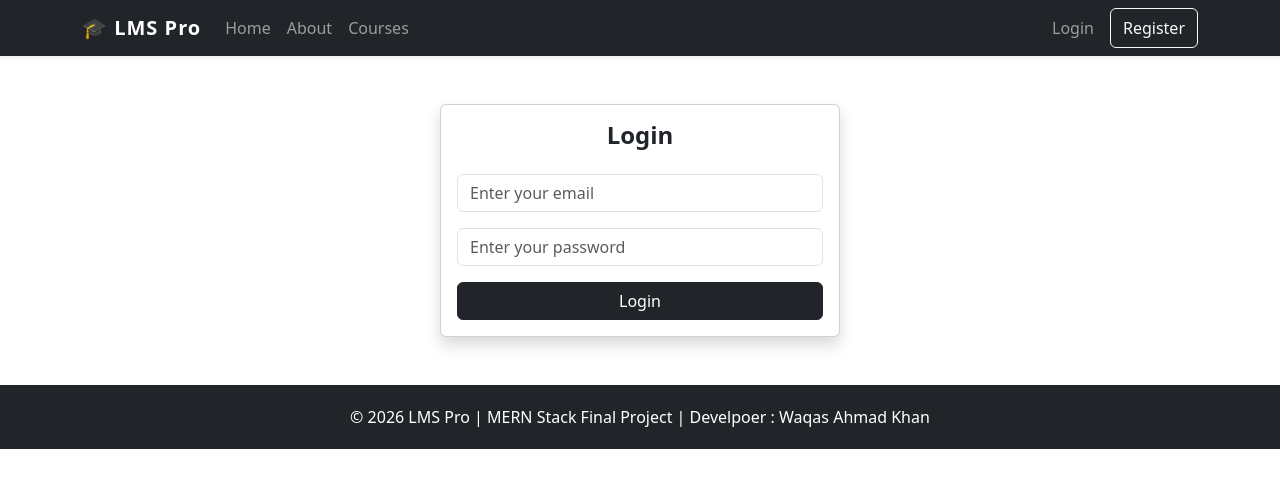
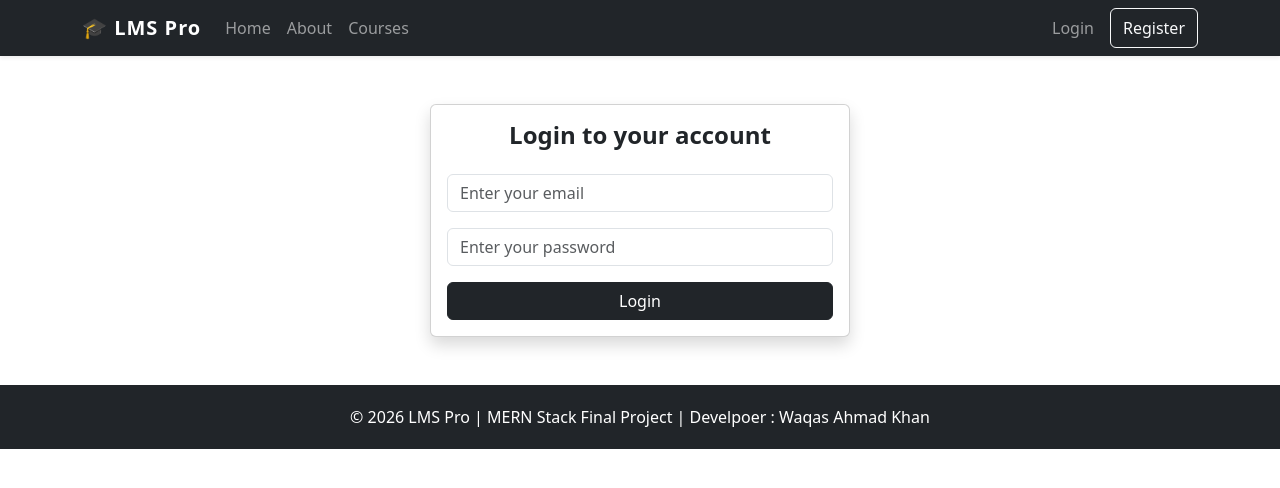
Before and after one commit to waqasahmadkhanw/final-frontend-learning-management-system-LMS-, a React (Vite) app: page /login in a window 1280 px wide. Shown: the top 488 px of the page. Built offline with nearby package versions, Linux system fonts and the light colour scheme; no server answers.

Commit message:
Refactor Login component for improved functionality and user experience

```diff
--- a/src/api/axiosInstance.js
+++ b/src/api/axiosInstance.js
@@ -2,6 +2,7 @@ import axios from "axios";
 
 // Centralized Axios Configuration
 const axiosInstance = axios.create({
+  // baseURL: "http://localhost:8000/api",
   baseURL: "https://mern-lms-punjab.up.railway.app/api",
   //for localy testing use vite port 5173
   withCredentials: true, // REQUIRED for cookies (JWT)
--- a/src/pages/public/Login.jsx
+++ b/src/pages/public/Login.jsx
@@ -1,12 +1,118 @@
 
+// import { useState, useContext } from "react";
+// import { Container, Form, Button, Card } from "react-bootstrap";
+// import { toast } from "react-toastify";
+// import { loginUser } from "../../api/user.api";
+// import { AuthContext } from "../../context/AuthContext";
+// import { useNavigate } from "react-router-dom";
+
+// const Login = () => {
+//   const navigate = useNavigate();
+//   const { setUser } = useContext(AuthContext);
+
+//   const [loading, setLoading] = useState(false);
+
+//   const [formData, setFormData] = useState({
+//     email: "",
+//     password: "",
+//   });
+
+//   // handle input change
+//   const handleChange = (e) => {
+//     const { name, value } = e.target;
+
+//     setFormData((prev) => ({
+//       ...prev,
+//       [name]: value,
+//     }));
+//   };
+
+//   // handle form submit
+//   const handleSubmit = async (e) => {
+//     e.preventDefault();
+
+//     if (!formData.email || !formData.password) {
+//       return toast.error("Please fill all fields");
+//     }
+
+//     try {
+//       setLoading(true);
+
+//       const { data } = await loginUser(formData);
+
+//       // set logged in user
+//       setUser(data?.user);
+
+//       toast.success("Login successful!");
+
+//       // redirect to home
+//       navigate("/");
+//     } catch (error) {
+//       toast.error(
+//         error?.response?.data?.message || "Login failed. Please try again."
+//       );
+//     } finally {
+//       setLoading(false);
+//     }
+//   };
+
+//   return (
+//     <Container className="py-5">
+//       <Card className="shadow mx-auto" style={{ maxWidth: "400px" }}>
+//         <Card.Body>
+
+//           <h4 className="mb-4 text-center fw-bold">Login</h4>
+
+//           <Form onSubmit={handleSubmit}>
+
+//             <Form.Control
+//               className="mb-3"
+//               type="email"
+//               placeholder="Enter your email"
+//               name="email"
+//               value={formData.email}
+//               onChange={handleChange}
+//               required
+//             />
+
+//             <Form.Control
+//               className="mb-3"
+//               type="password"
+//               placeholder="Enter your password"
+//               name="password"
+//               value={formData.password}
+//               onChange={handleChange}
+//               required
+//             />
+
+//             <Button
+//               type="submit"
+//               variant="dark"
+//               className="w-100"
+//               disabled={loading}
+//             >
+//               {loading ? "Logging in..." : "Login"}
+//             </Button>
+
+//           </Form>
+
+//         </Card.Body>
+//       </Card>
+//     </Container>
+//   );
+// };
+
+// export default Login;
+//------ IMPROVED LOGICAL CODE FOR PRODUTCION-------//
 import { useState, useContext } from "react";
-import { Container, Form, Button, Card } from "react-bootstrap";
+import { Container, Form, Button, Card, Spinner } from "react-bootstrap";
 import { toast } from "react-toastify";
 import { loginUser } from "../../api/user.api";
 import { AuthContext } from "../../context/AuthContext";
 import { useNavigate } from "react-router-dom";
 
 const Login = () => {
+
   const navigate = useNavigate();
   const { setUser } = useContext(AuthContext);
 
@@ -17,7 +123,7 @@ const Login = () => {
     password: "",
   });
 
-  // handle input change
+  // Handle input change
   const handleChange = (e) => {
     const { name, value } = e.target;
 
@@ -27,7 +133,7 @@ const Login = () => {
     }));
   };
 
-  // handle form submit
+  // Handle login submit
   const handleSubmit = async (e) => {
     e.preventDefault();
 
@@ -38,19 +144,51 @@ const Login = () => {
     try {
       setLoading(true);
 
-      const { data } = await loginUser(formData);
+      const response = await loginUser(formData);
+      const data = response?.data;
 
-      // set logged in user
-      setUser(data?.user);
+      console.log("Login API response:", data);
+
+      // Validate response
+      if (!data) {
+        throw new Error("Invalid server response");
+      }
+
+      // Save token
+      if (data?.token) {
+        localStorage.setItem("token", data.token);
+      }
+
+      // Save user in context
+      if (data?.user) {
+        setUser(data.user);
+      }
 
       toast.success("Login successful!");
 
-      // redirect to home
+      // Redirect based on role safely
+      const role = data?.user?.role;
+
+      if (role === "admin") {
+        navigate("/admin/dashboard");
+      }
+      else if (role === "instructor") {
+        navigate("/instructor/dashboard");
+      }
+      else {
         navigate("/");
+      }
+
     } catch (error) {
+
+      console.error("Login Error:", error);
+
       toast.error(
-        error?.response?.data?.message || "Login failed. Please try again."
+        error?.response?.data?.message ||
+        error?.message ||
+        "Login failed. Please try again."
       );
+
     } finally {
       setLoading(false);
     }
@@ -58,15 +196,18 @@ const Login = () => {
 
   return (
     <Container className="py-5">
-      <Card className="shadow mx-auto" style={{ maxWidth: "400px" }}>
+
+      <Card className="shadow mx-auto" style={{ maxWidth: "420px" }}>
         <Card.Body>
 
-          <h4 className="mb-4 text-center fw-bold">Login</h4>
+          <h4 className="mb-4 text-center fw-bold">
+            Login to your account
+          </h4>
 
           <Form onSubmit={handleSubmit}>
 
+            <Form.Group className="mb-3">
               <Form.Control
-              className="mb-3"
                 type="email"
                 placeholder="Enter your email"
                 name="email"
@@ -74,9 +215,10 @@ const Login = () => {
                 onChange={handleChange}
                 required
               />
+            </Form.Group>
 
+            <Form.Group className="mb-3">
               <Form.Control
-              className="mb-3"
                 type="password"
                 placeholder="Enter your password"
                 name="password"
@@ -84,6 +226,7 @@ const Login = () => {
                 onChange={handleChange}
                 required
               />
+            </Form.Group>
 
             <Button
               type="submit"
@@ -91,13 +234,25 @@ const Login = () => {
               className="w-100"
               disabled={loading}
             >
-              {loading ? "Logging in..." : "Login"}
+              {loading ? (
+                <>
+                  <Spinner
+                    animation="border"
+                    size="sm"
+                    className="me-2"
+                  />
+                  Logging in...
+                </>
+              ) : (
+                "Login"
+              )}
             </Button>
 
           </Form>
 
         </Card.Body>
       </Card>
+
     </Container>
   );
 };
```
Lines whose indentation alone changed are shown as unchanged.
